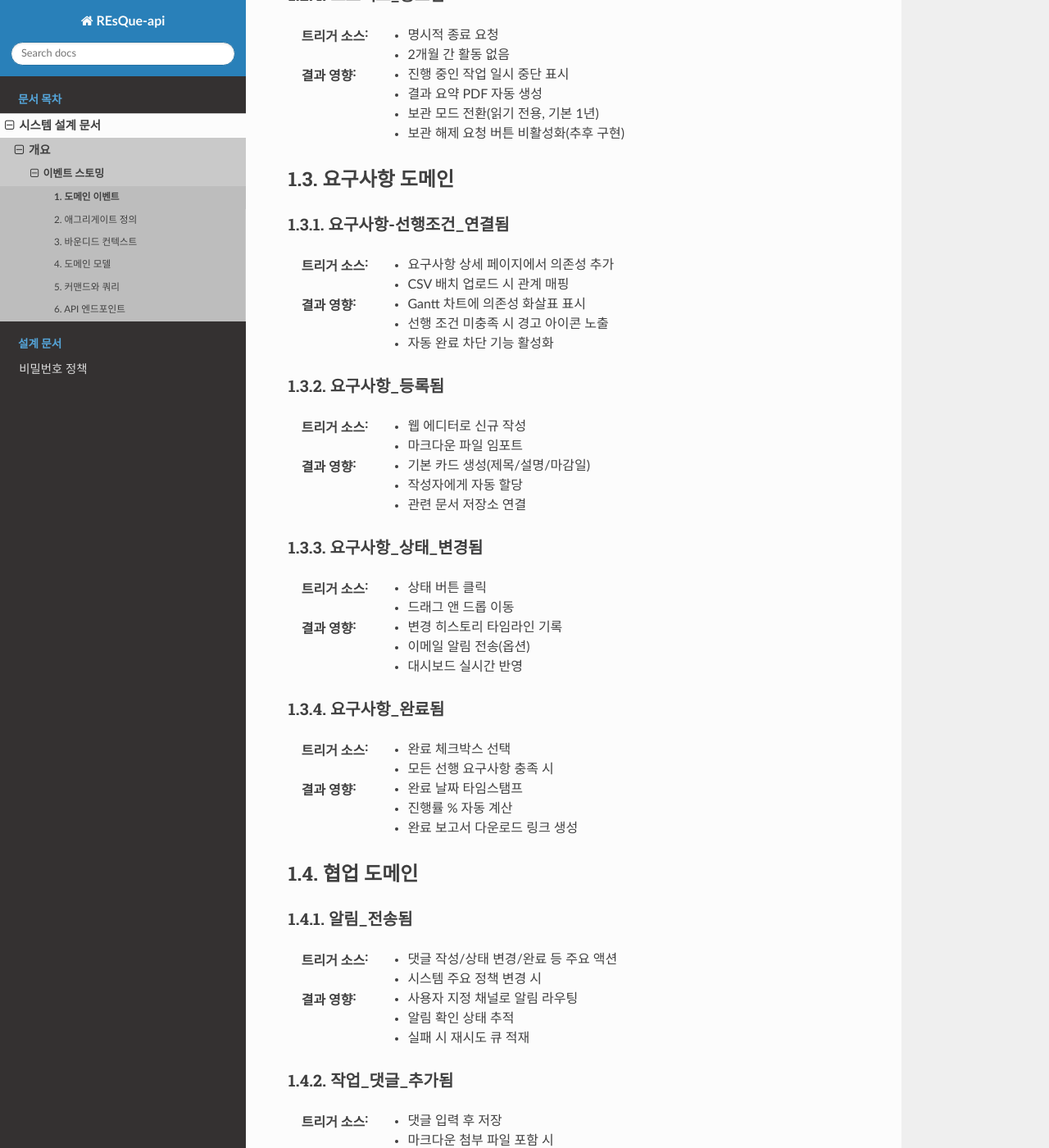
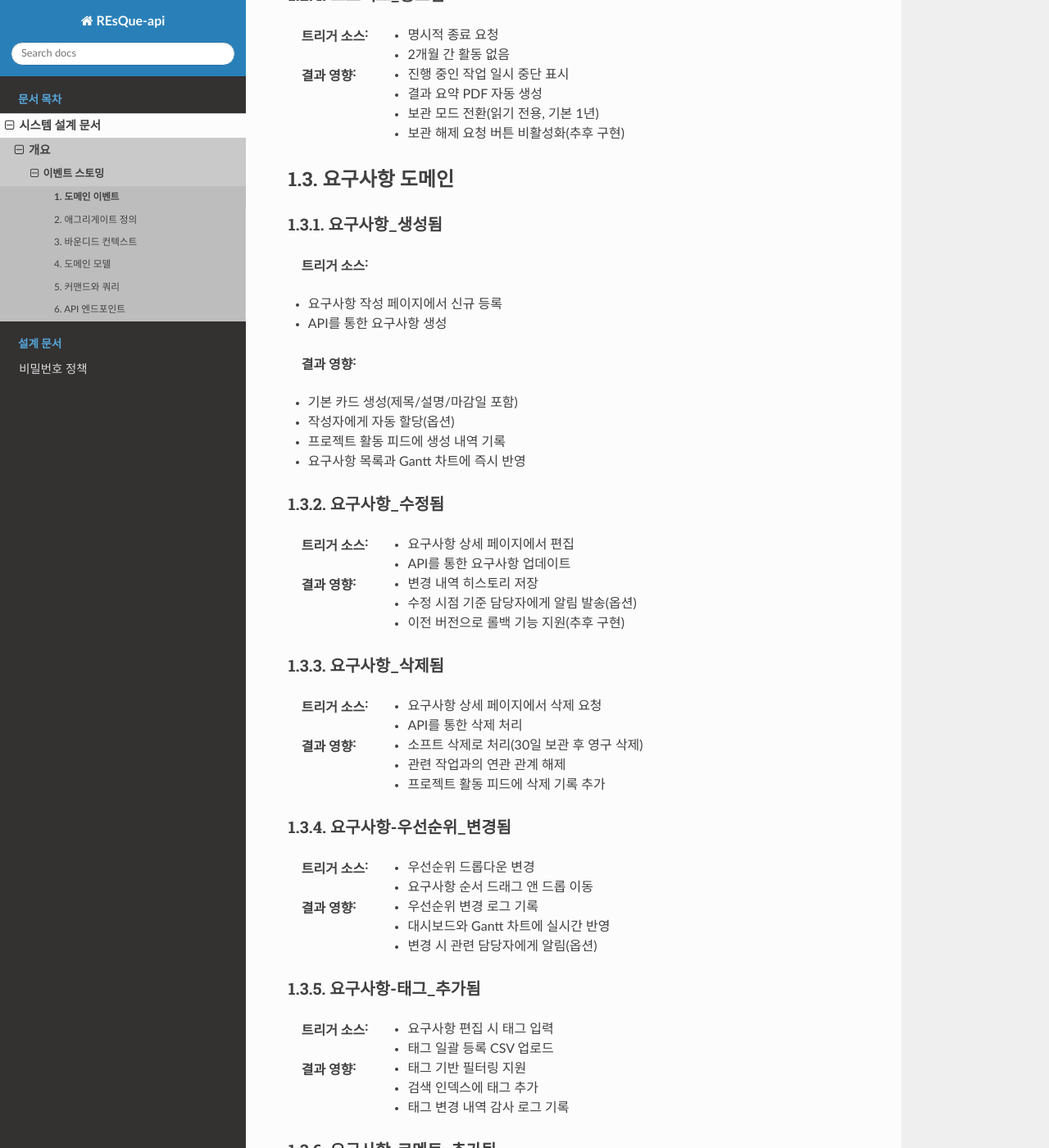
Before and after one commit to zeyakim-dev/REsQue-api, a Sphinx documentation site: the page built from docs/sphinx/source/design/event_storming/01_events.rst, in a window 1280 px wide and 1400 px high, scrolled down 1514 px. Shown: the whole window at 82% size. Built offline with Sphinx 7.4.7 and the Read the Docs theme 3.1.0, drawn with Linux system fonts in a browser that asks for light colours; pages that are not in the unit, such as notebooks, are missing from menus; some of the changed text lies outside the part shown.

Commit message:
📝 Requirement 도메인 설계 문서 보완

```diff
--- a/docs/sphinx/source/design/event_storming/01_events.rst
+++ b/docs/sphinx/source/design/event_storming/01_events.rst
@@ -89,49 +89,83 @@
 요구사항 도메인
 ---------------
 
-요구사항-선행조건_연결됨
-^^^^^^^^^^^^^^^^^^^^^^^^^^^^^^^^
+요구사항_생성됨
+^^^^^^^^^^^^^^^^^
 :트리거 소스:
-    * 요구사항 상세 페이지에서 의존성 추가
-    * CSV 배치 업로드 시 관계 매핑
+* 요구사항 작성 페이지에서 신규 등록
+* API를 통한 요구사항 생성
 
 :결과 영향:
-    * Gantt 차트에 의존성 화살표 표시
-    * 선행 조건 미충족 시 경고 아이콘 노출
-    * 자동 완료 차단 기능 활성화
+* 기본 카드 생성(제목/설명/마감일 포함)
+* 작성자에게 자동 할당(옵션)
+* 프로젝트 활동 피드에 생성 내역 기록
+* 요구사항 목록과 Gantt 차트에 즉시 반영
 
-요구사항_등록됨
+요구사항_수정됨
 ^^^^^^^^^^^^^^^^^
 :트리거 소스:
-    * 웹 에디터로 신규 작성
-    * 마크다운 파일 임포트
+    * 요구사항 상세 페이지에서 편집
+    * API를 통한 요구사항 업데이트
 
 :결과 영향:
-    * 기본 카드 생성(제목/설명/마감일)
-    * 작성자에게 자동 할당
-    * 관련 문서 저장소 연결
+    * 변경 내역 히스토리 저장
+    * 수정 시점 기준 담당자에게 알림 발송(옵션)
+    * 이전 버전으로 롤백 기능 지원(추후 구현)
 
-요구사항_상태_변경됨
+요구사항_삭제됨
+^^^^^^^^^^^^^^^^^
+:트리거 소스:
+    * 요구사항 상세 페이지에서 삭제 요청
+    * API를 통한 삭제 처리
+
+:결과 영향:
+    * 소프트 삭제로 처리(30일 보관 후 영구 삭제)
+    * 관련 작업과의 연관 관계 해제
+    * 프로젝트 활동 피드에 삭제 기록 추가
+
+요구사항-우선순위_변경됨
+^^^^^^^^^^^^^^^^^^^^^^^^^^
+:트리거 소스:
+    * 우선순위 드롭다운 변경
+    * 요구사항 순서 드래그 앤 드롭 이동
+
+:결과 영향:
+    * 우선순위 변경 로그 기록
+    * 대시보드와 Gantt 차트에 실시간 반영
+    * 변경 시 관련 담당자에게 알림(옵션)
+
+요구사항-태그_추가됨
 ^^^^^^^^^^^^^^^^^^^^^
 :트리거 소스:
-    * 상태 버튼 클릭
-    * 드래그 앤 드롭 이동
+    * 요구사항 편집 시 태그 입력
+    * 태그 일괄 등록 CSV 업로드
 
 :결과 영향:
-    * 변경 히스토리 타임라인 기록
-    * 이메일 알림 전송(옵션)
-    * 대시보드 실시간 반영
+    * 태그 기반 필터링 지원
+    * 검색 인덱스에 태그 추가
+    * 태그 변경 내역 감사 로그 기록
 
-요구사항_완료됨
-^^^^^^^^^^^^^^^
+요구사항-코멘트_추가됨
+^^^^^^^^^^^^^^^^^^^^^
 :트리거 소스:
-    * 완료 체크박스 선택
-    * 모든 선행 요구사항 충족 시
+    * 요구사항 상세 화면에서 코멘트 작성
+    * API를 통한 코멘트 등록
 
 :결과 영향:
-    * 완료 날짜 타임스탬프
-    * 진행률 % 자동 계산
-    * 완료 보고서 다운로드 링크 생성
+    * 담당자에게 알림 발송(옵션)
+    * 코멘트에 첨부 파일 지원
+    * 타임라인에 코멘트 기록 반영
+
+요구사항-담당자_변경됨
+^^^^^^^^^^^^^^^^^^^^^^^
+:트리거 소스:
+    * 담당자 드롭다운에서 변경
+    * @멘션으로 담당자 지정
+
+:결과 영향:
+    * 변경 즉시 담당자에게 알림 발송
+    * 이전 담당자에서 새로운 담당자로 업무 이관
+    * 요구사항 카드에 담당자 정보 업데이트
 
 협업 도메인
 -----------
```
